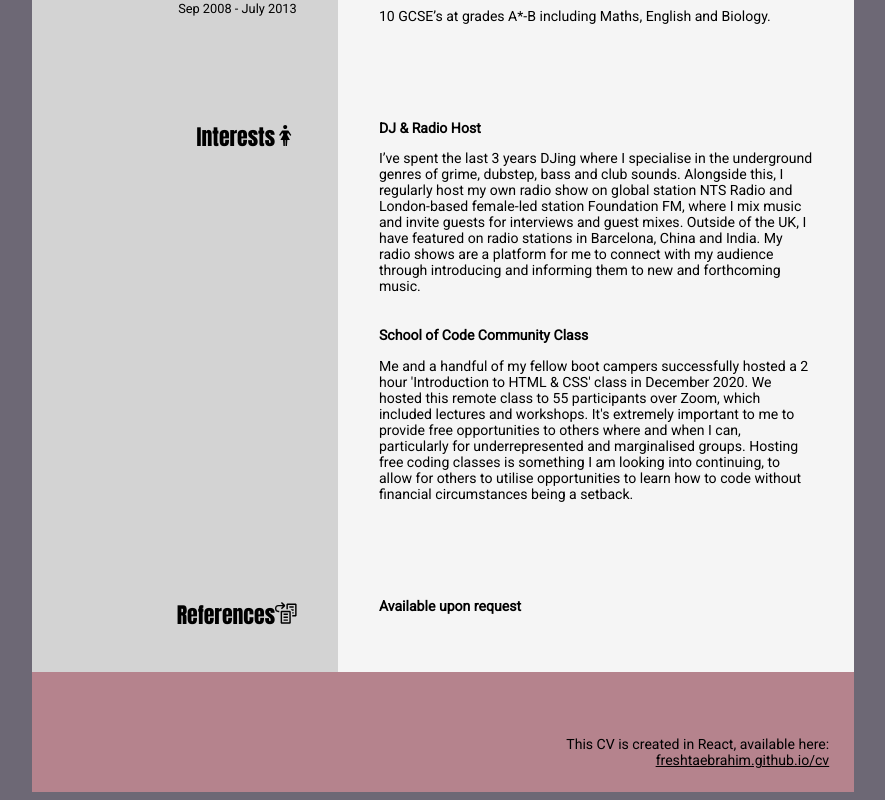
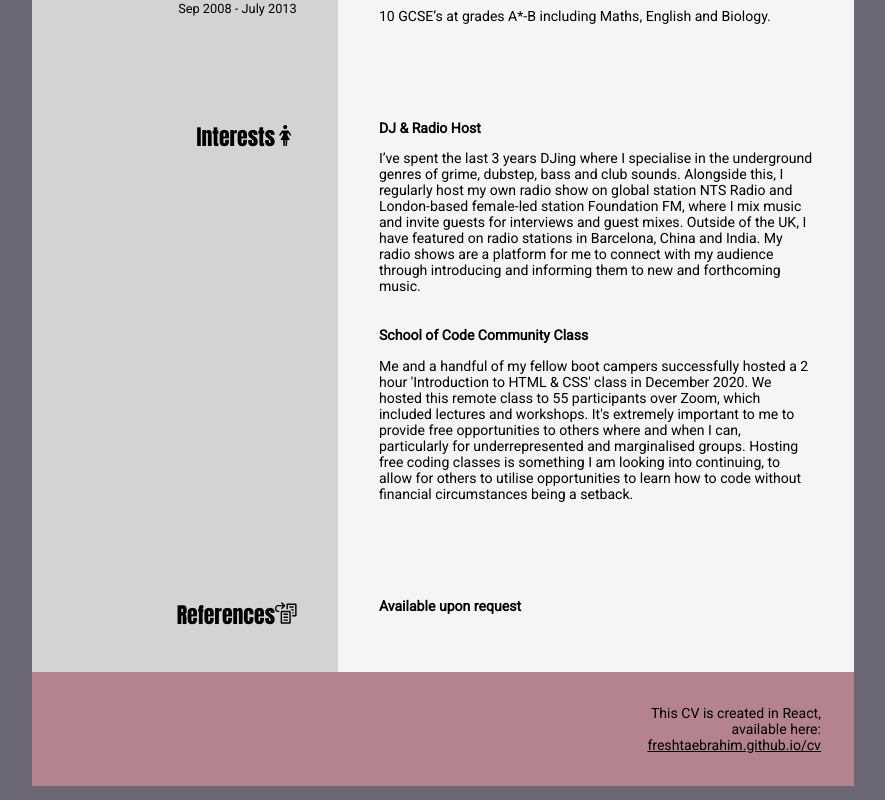
Before and after one commit to FreshtaEbrahim/cv, a React (Create React App) app: page / in a window 1280 px wide. Shown: the part 2379-3179 px from the top of the page, without its empty margins (197-1082 px from the left). Built offline with nearby package versions, Linux system fonts and the light colour scheme.

Commit message:
css edits

```diff
--- a/src/components/CVFooter/CVFooter.css
+++ b/src/components/CVFooter/CVFooter.css
@@ -4,11 +4,11 @@
   color: black;
   display: flex;
   margin: auto;
-  align-items: center;
+  /* align-items: center; */
   background-color: #b5838d;
-  height: 15vh;
+  height: auto;
   width: 65%;
-  flex-direction: row;
+  /* flex-direction: row; */
 }
 
 .CVFooter-text {
@@ -17,7 +17,7 @@
   background-color: #b5838d;
   text-align: end;
   margin-left: 65%;
-  margin-top: 5%;
+  padding: 4%;
 }
 
 a:link,
```
